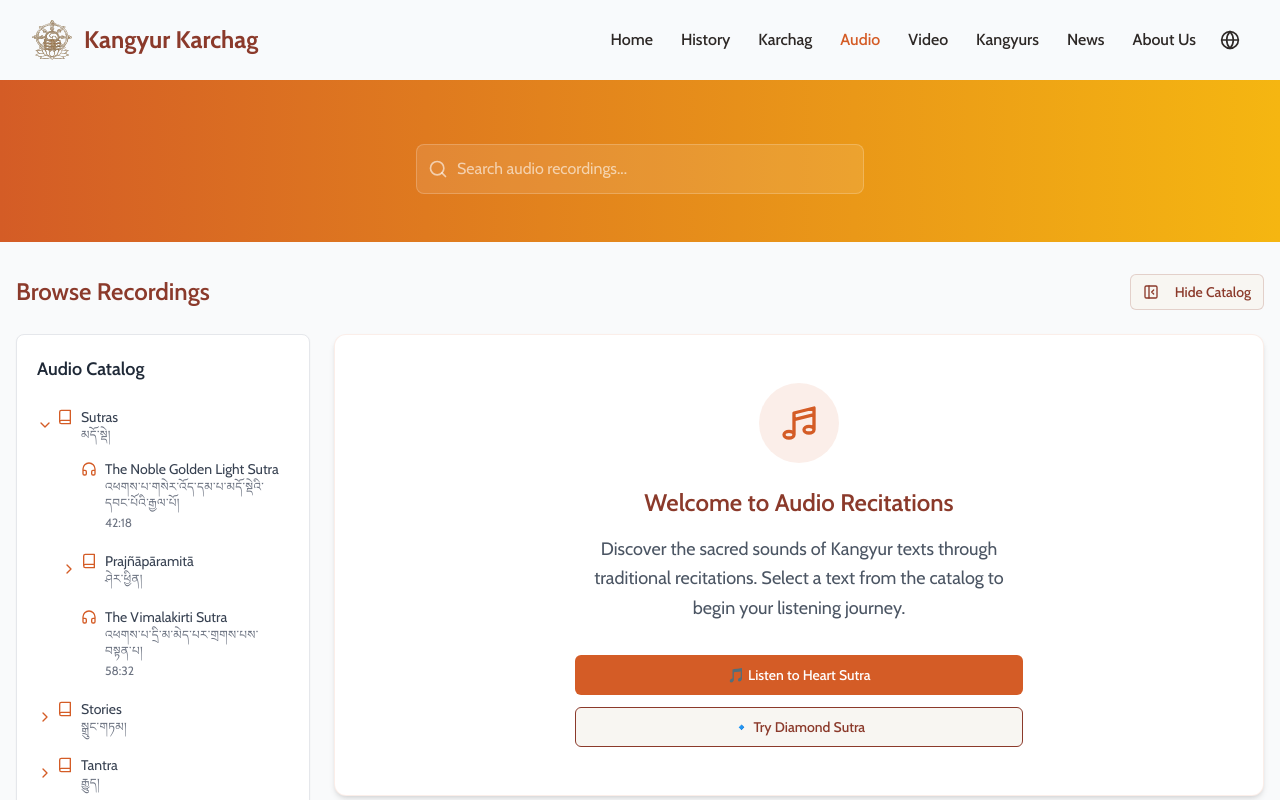
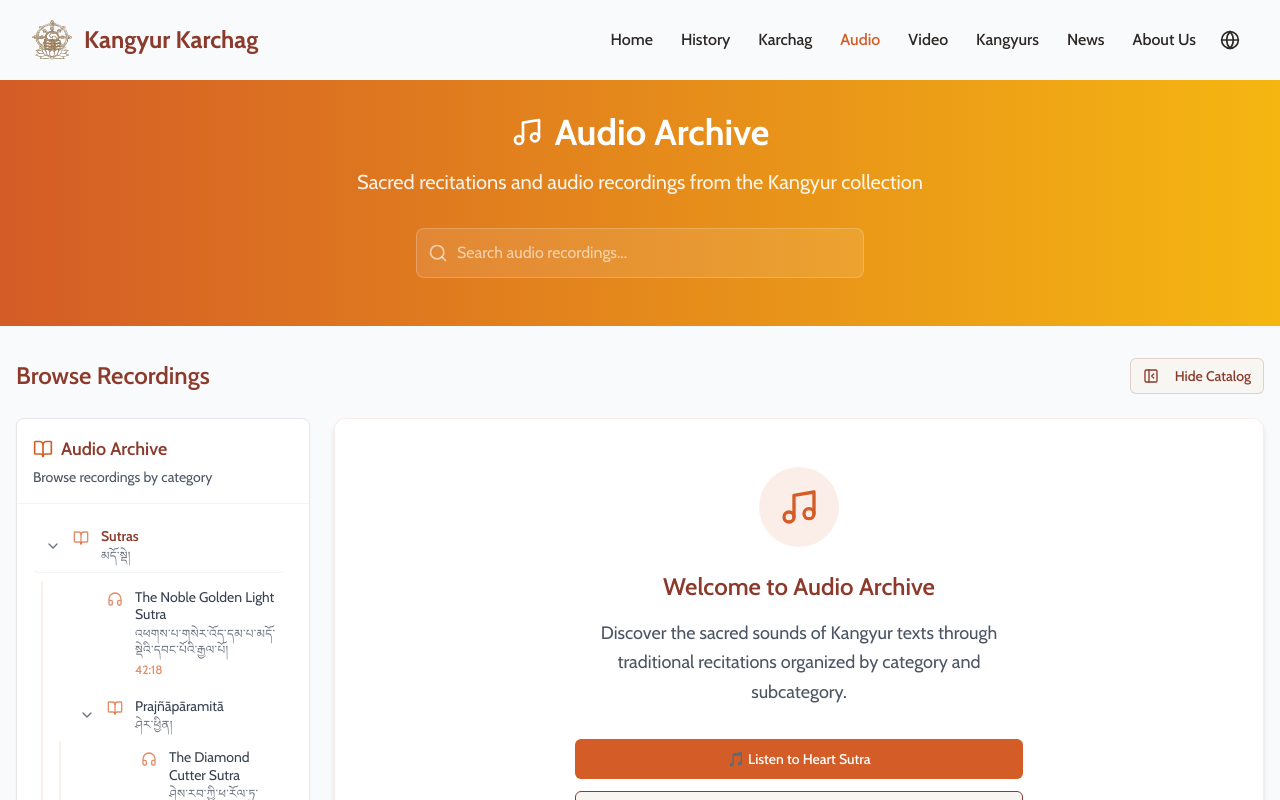
Before and after one commit to OpenPecha/digital-kangyur-library, a React (Vite) app: page /audio in a window 1280 px wide. Shown: the top 800 px of the page. Built offline with nearby package versions, Linux system fonts and the light colour scheme; a web font is replaced by a local one.

Commit message:
feat: Update audio page sidebar
Update the audio page sidebar to reflect the Karchag category and subcategory structure.

```diff
--- a/src/components/audio/AudioCatalog.tsx
+++ b/src/components/audio/AudioCatalog.tsx
@@ -1,6 +1,6 @@
 
 import React from 'react';
-import { ChevronRight, ChevronDown, Headphones } from 'lucide-react';
+import { ChevronRight, ChevronDown, Headphones, BookOpen } from 'lucide-react';
 import { CatalogItem } from '@/types/catalog';
 import { cn } from '@/lib/utils';
 
@@ -26,9 +26,10 @@ const AudioCatalog: React.FC<AudioCatalogProps> = ({
       <div key={category.id} className="mb-1">
         <div
           className={cn(
-            "flex items-center py-2",
-            level > 0 ? 'pl-6' : '',
-            selectedItem === category.id ? "text-kangyur-orange font-medium" : "text-gray-700"
+            "flex items-center py-2 px-2 rounded-md hover:bg-kangyur-orange/5 transition-colors",
+            level === 0 ? 'border-b border-gray-100 mb-2' : '',
+            level > 0 ? `pl-${2 + level * 4}` : '',
+            selectedItem === category.id ? "bg-kangyur-orange/10 text-kangyur-orange font-medium" : "text-gray-700"
           )}
         >
           {category.children && category.children.length > 0 ? (
@@ -37,7 +38,10 @@ const AudioCatalog: React.FC<AudioCatalogProps> = ({
                 e.stopPropagation();
                 onToggleExpand(category.id);
               }}
-              className="mr-1 text-kangyur-orange"
+              className={cn(
+                "mr-2 p-1 rounded hover:bg-kangyur-orange/10 transition-colors",
+                selectedItem === category.id ? "text-kangyur-orange" : "text-gray-500"
+              )}
             >
               {expandedItems.includes(category.id) ? (
                 <ChevronDown className="w-4 h-4" />
@@ -46,32 +50,44 @@ const AudioCatalog: React.FC<AudioCatalogProps> = ({
               )}
             </button>
           ) : (
-            <div className="w-4 mr-1"></div>
+            <div className="w-6 mr-2"></div>
           )}
 
           <div
             className="flex items-start cursor-pointer flex-1"
             onClick={() => onSelectItem(category.id)}
           >
-            <span className="text-kangyur-orange mr-2 mt-0.5">
+            <span className={cn(
+              "mr-3 mt-0.5",
+              selectedItem === category.id ? "text-kangyur-orange" : "text-kangyur-orange/70"
+            )}>
               {category.audioUrl ? (
                 <Headphones className="h-4 w-4" />
               ) : (
-                <svg xmlns="http://www.w3.org/2000/svg" width="16" height="16" viewBox="0 0 24 24" fill="none" stroke="currentColor" strokeWidth="2" strokeLinecap="round" strokeLinejoin="round">
-                  <path d="M4 19.5v-15A2.5 2.5 0 0 1 6.5 2H20v20H6.5a2.5 2.5 0 0 1 0-5H20"></path>
-                </svg>
+                <BookOpen className="h-4 w-4" />
               )}
             </span>
 
-            <div>
-              <div className={cn("text-sm", selectedItem === category.id ? "font-medium" : "")}>
+            <div className="flex-1">
+              <div className={cn(
+                "text-sm leading-tight",
+                level === 0 ? "font-semibold text-kangyur-maroon" : "",
+                selectedItem === category.id ? "font-medium text-kangyur-orange" : ""
+              )}>
                 {category.title.english}
               </div>
-              <div className="tibetan text-xs text-gray-500">
+              <div className="tibetan text-xs text-gray-500 mt-0.5">
                 {category.title.tibetan}
               </div>
               {category.duration && (
-                <div className="text-xs text-gray-500 mt-1">{category.duration}</div>
+                <div className="text-xs text-kangyur-orange/70 mt-1 font-medium">
+                  {category.duration}
+                </div>
+              )}
+              {category.count && (
+                <div className="text-xs text-gray-400 mt-1">
+                  {category.count} texts
+                </div>
               )}
             </div>
           </div>
@@ -79,7 +95,7 @@ const AudioCatalog: React.FC<AudioCatalogProps> = ({
 
         {/* Children */}
         {category.children && expandedItems.includes(category.id) && (
-          <div>
+          <div className="ml-2 border-l-2 border-kangyur-orange/10 pl-2">
             {renderCatalogItems(category.children, level + 1)}
           </div>
         )}
@@ -88,10 +104,20 @@ const AudioCatalog: React.FC<AudioCatalogProps> = ({
   };
 
   return (
-    <div className="bg-white rounded-lg shadow-sm border border-gray-200 p-5">
-      <h2 className="text-lg font-semibold text-gray-800 mb-4">Audio Catalog</h2>
-      <div className="space-y-1 max-h-[70vh] overflow-y-auto pr-2">
-        {renderCatalogItems(items)}
+    <div className="bg-white rounded-lg shadow-sm border border-gray-200">
+      <div className="p-4 border-b border-gray-100">
+        <h2 className="text-lg font-semibold text-kangyur-maroon flex items-center">
+          <BookOpen className="w-5 h-5 mr-2 text-kangyur-orange" />
+          Audio Archive
+        </h2>
+        <p className="text-sm text-gray-600 mt-1">
+          Browse recordings by category
+        </p>
+      </div>
+      <div className="p-4">
+        <div className="space-y-1 max-h-[70vh] overflow-y-auto pr-2">
+          {renderCatalogItems(items)}
+        </div>
       </div>
     </div>
   );
--- a/src/pages/Audio.tsx
+++ b/src/pages/Audio.tsx
@@ -2,7 +2,7 @@
 import React, { useState } from 'react';
 import Navbar from '@/components/Navbar';
 import Footer from '@/components/Footer';
-import { PanelLeft, PanelLeftClose, Search } from 'lucide-react';
+import { PanelLeft, PanelLeftClose, Search, Music } from 'lucide-react';
 import { Button } from '@/components/ui/button';
 import { cn } from '@/lib/utils';
 import AudioCatalog from '@/components/audio/AudioCatalog';
@@ -14,7 +14,7 @@ const AudioPage = () => {
   const [showCatalog, setShowCatalog] = useState(true);
   const [selectedAudio, setSelectedAudio] = useState(null);
   const [searchQuery, setSearchQuery] = useState('');
-  const [expandedItems, setExpandedItems] = useState(['sutras']);
+  const [expandedItems, setExpandedItems] = useState(['sutras', 'prajnaparamita']);
 
   // Filter the catalog data based on search
   const filteredCatalog = searchQuery ? filterCatalogItems(audioCatalogData, searchQuery) : audioCatalogData;
@@ -31,16 +31,41 @@ const AudioPage = () => {
     }
   };
 
+  // Get breadcrumb path for selected item
+  const getBreadcrumbPath = (itemId) => {
+    const findPath = (items, id, path = []) => {
+      for (const item of items) {
+        const currentPath = [...path, item];
+        if (item.id === id) {
+          return currentPath;
+        }
+        if (item.children) {
+          const found = findPath(item.children, id, currentPath);
+          if (found) return found;
+        }
+      }
+      return null;
+    };
+    return findPath(audioCatalogData, itemId);
+  };
+
+  const breadcrumbPath = selectedAudio ? getBreadcrumbPath(selectedAudio.id) : [];
+
   return (
     <div className="min-h-screen bg-gray-50 w-full">
       <Navbar />
 
-      {/* Enhanced Header with Search */}
+      {/* Enhanced Header */}
       <div className="bg-gradient-to-r from-kangyur-orange to-kangyur-gold text-white py-12 pt-28 relative overflow-hidden">
         <div className="container mx-auto px-4 sm:px-6 lg:px-8">
           <div className="text-center mb-8">
-
-
+            <h1 className="text-4xl font-bold mb-4 flex items-center justify-center">
+              <Music className="w-8 h-8 mr-3" />
+              Audio Archive
+            </h1>
+            <p className="text-xl text-white/90 max-w-2xl mx-auto">
+              Sacred recitations and audio recordings from the Kangyur collection
+            </p>
           </div>
 
           <div className="max-w-md mx-auto">
@@ -62,6 +87,23 @@ const AudioPage = () => {
 
       {/* Main Content */}
       <div className="container mx-auto px-4 py-8">
+        {/* Breadcrumb */}
+        {breadcrumbPath.length > 0 && (
+          <div className="mb-6">
+            <nav className="flex text-sm text-gray-600">
+              <span>Audio Archive</span>
+              {breadcrumbPath.map((item, index) => (
+                <React.Fragment key={item.id}>
+                  <span className="mx-2">/</span>
+                  <span className={index === breadcrumbPath.length - 1 ? "text-kangyur-orange font-medium" : ""}>
+                    {item.title.english}
+                  </span>
+                </React.Fragment>
+              ))}
+            </nav>
+          </div>
+        )}
+
         <div className="flex items-center justify-between mb-6">
           <div className="flex items-center space-x-4">
             <h2 className="text-2xl font-semibold text-kangyur-maroon">Browse Recordings</h2>
@@ -104,14 +146,11 @@ const AudioPage = () => {
               <div className="bg-white rounded-xl shadow-md p-12 text-center border border-kangyur-orange/10">
                 <div className="max-w-md mx-auto">
                   <div className="w-20 h-20 mx-auto mb-6 bg-kangyur-orange/10 rounded-full flex items-center justify-center">
-                    <svg className="w-10 h-10 text-kangyur-orange" fill="none" stroke="currentColor" viewBox="0 0 24 24">
-                      <path strokeLinecap="round" strokeLinejoin="round" strokeWidth={2} d="M9 19V6l12-3v13M9 19c0 1.105-1.343 2-3 2s-3-.895-3-2 1.343-2 3-2 3 .895 3 2zm12-3c0 1.105-1.343 2-3 2s-3-.895-3-2 1.343-2 3-2 3 .895 3 2zM9 10l12-3" />
-                    </svg>
+                    <Music className="w-10 h-10 text-kangyur-orange" />
                   </div>
-                  <h3 className="text-2xl font-semibold text-kangyur-maroon mb-4">Welcome to Audio Recitations</h3>
+                  <h3 className="text-2xl font-semibold text-kangyur-maroon mb-4">Welcome to Audio Archive</h3>
                   <p className="text-lg text-gray-600 mb-8 leading-relaxed">
-                    Discover the sacred sounds of Kangyur texts through traditional recitations.
-                    Select a text from the catalog to begin your listening journey.
+                    Discover the sacred sounds of Kangyur texts through traditional recitations organized by category and subcategory.
                   </p>
                   <div className="space-y-3">
                     <Button
```
